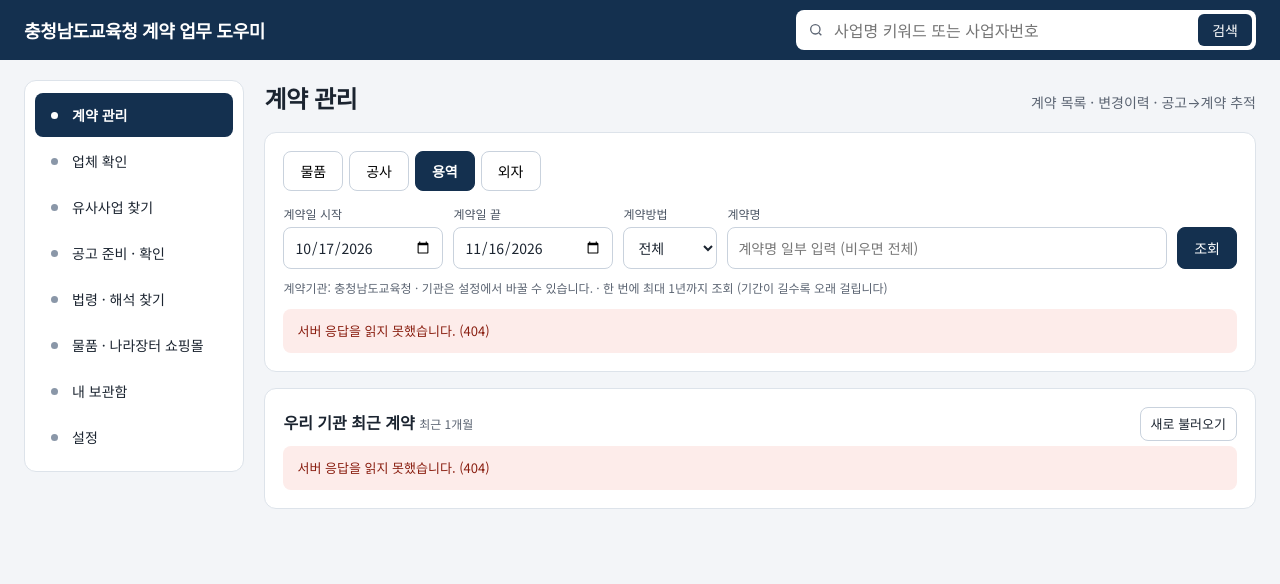
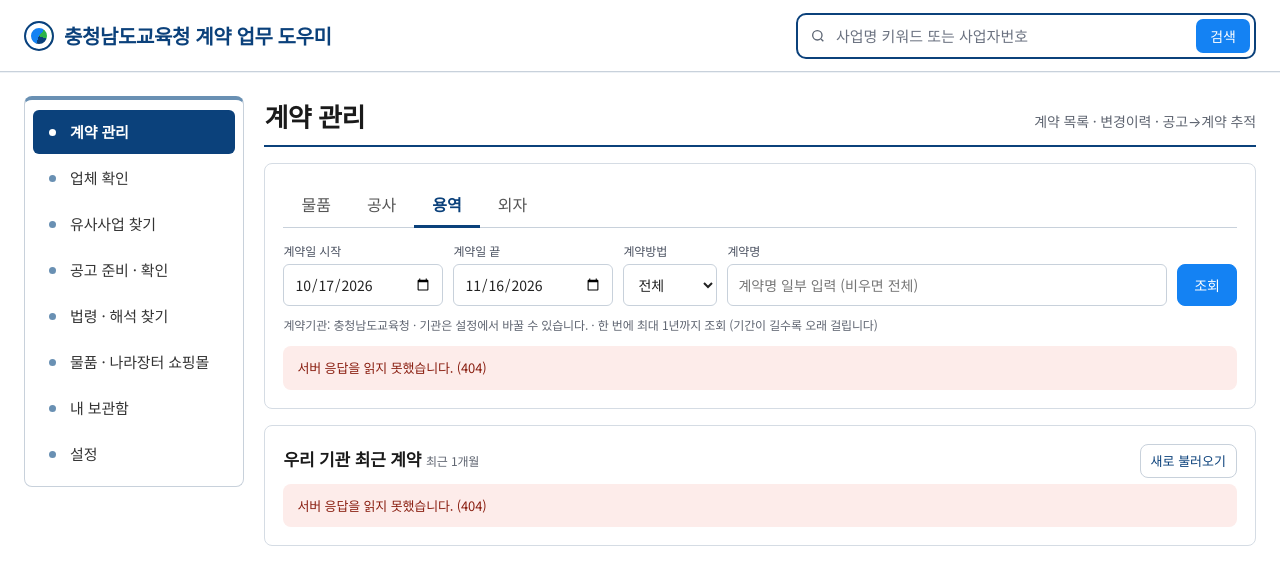
Before and after one commit to jdh8429-svg/cne-contract-helper, a website: page public/index.html in a window 1280 px wide. Drawn offline with Linux system fonts and the light colour scheme; no server answers.

Commit message:
디자인: 충청남도교육청 누리집 색 체계(남색 · 파랑 · 회청색), 흰 머리말, 밑줄형 탭, 표 상단 남색 선
Co-Authored-By: Claude Opus 5.5 <noreply@anthropic.com>
Claude-Session: https://claude.ai/code/session_01Qd1VoL2ytorAYpBxHgMp4S

```diff
--- a/public/style.css
+++ b/public/style.css
@@ -1,7 +1,8 @@
 :root{
-  --navy:#14304F; --navy-2:#1D4E89; --ink:#1B2430; --muted:#5B6472; --sub:#4A5463;
-  --line:#DDE3EA; --line-2:#EBEFF4; --field:#C9D2DD; --bg:#F3F5F8; --panel:#FFFFFF; --soft:#F9FAFC;
-  --blue-bg:#E6EEF8; --org-bg:#FDEBD8; --org:#8A4300; --red-bg:#FDECEA; --red:#8A1F11; --grn-bg:#E9F3EC; --grn:#1E5631; --gray-bg:#EEF1F5;
+  /* 충청남도교육청 누리집 색 체계: 남색(탭 · 테두리 버튼) · 파랑(강조 버튼) · 회청색(바로가기 판) */
+  --navy:#0B417B; --navy-2:#1062C4; --blue:#1482F3; --blue-d:#0B6ED6; --slate:#6990B3; --ink:#222222; --muted:#5E6470; --sub:#4A5160;
+  --line:#D5DCE4; --line-2:#E8ECF1; --field:#C8D1DB; --bg:#FFFFFF; --panel:#FFFFFF; --soft:#F5F8FB;
+  --blue-bg:#E8F2FE; --org-bg:#FDEBD8; --org:#8A4300; --red-bg:#FDECEA; --red:#8A1F11; --grn-bg:#E9F3EC; --grn:#1E5631; --gray-bg:#EEF1F5;
 }
 *{box-sizing:border-box}
 html,body{margin:0}
@@ -162,3 +163,49 @@ tr.hl td{background:#F2F6FB}
 .stat{padding:14px}
 .stat strong{display:block;font-size:20px;margin-top:4px}
 @media (max-width:640px){.result.prd{flex-wrap:wrap}.pimg{width:72px;height:72px}.pprice{width:100%;flex-direction:row;justify-content:space-between;align-items:center;text-align:left}.stats{grid-template-columns:repeat(2,minmax(0,1fr))}}
+
+
+/* ===== 충청남도교육청 누리집 스타일 (색 · 글꼴 · 모양만) ===== */
+body{background:var(--bg);letter-spacing:-.01em}
+.top{background:#fff;color:var(--ink);border-bottom:1px solid var(--field);box-shadow:0 1px 0 #EEF2F6;min-height:72px;padding:12px 24px}
+.brand{color:var(--navy);font-size:20px;font-weight:700;display:inline-flex;align-items:center;gap:10px}
+.brand::before{content:"";width:26px;height:26px;border-radius:50%;background:conic-gradient(from 200deg,var(--blue) 0 55%,#2DB34A 55% 75%,var(--navy) 75% 100%);box-shadow:inset 0 0 0 5px #fff;border:2px solid var(--navy)}
+.brand:hover{color:var(--navy)}
+.gsearch{border:2px solid var(--navy);border-radius:10px;height:46px;background:#fff}
+.gsearch input{font-size:15px}
+.gsearch input::placeholder{color:#6B7280}
+.gbtn{background:var(--blue);border-radius:7px;height:34px;font-weight:500}
+.gbtn:hover{background:var(--blue-d)}
+.layout{padding-top:24px}
+.side{border:1px solid var(--field);border-top:4px solid var(--slate);border-radius:8px;padding:8px}
+.side a{border-radius:6px;font-size:15px;color:#333}
+.side a:hover{background:var(--blue-bg);color:var(--navy)}
+.side a .dot{background:var(--slate)}
+.side a[aria-current="page"]{background:var(--navy);color:#fff}
+.pagehead{border-bottom:2px solid var(--navy);padding-bottom:10px}
+.pagehead h1{font-size:26px;color:#1A1A1A;font-weight:700}
+.card{border:1px solid var(--line);border-radius:8px}
+.card h2{color:#1A1A1A;font-size:17px;font-weight:700}
+.card h3{color:var(--navy)}
+/* 탭: 누리집 '공지사항 · 고시/공고' 처럼 밑줄형 */
+.tabs{gap:0;border-bottom:1px solid var(--field)}
+.tab,a.tab{border:0;border-bottom:3px solid transparent;border-radius:0;background:none;color:#555;font-size:16px;padding:0 18px;min-height:46px;margin-bottom:-1px}
+.tab:hover,a.tab:hover{color:var(--navy);background:none}
+.tab[aria-selected="true"],a.tab[aria-selected="true"],a.tab[aria-selected="true"]:hover{background:none;color:var(--navy);border-bottom-color:var(--navy);font-weight:700}
+/* 버튼: 강조는 파랑, 보조는 남색 테두리 */
+.btn{border-color:var(--field);color:var(--navy);border-radius:8px}
+.btn:hover{background:var(--blue-bg);border-color:var(--navy)}
+.btn.primary{background:var(--blue);border-color:var(--blue);color:#fff;font-weight:500}
+.btn.primary:hover{background:var(--blue-d);border-color:var(--blue-d)}
+.form input[type=text],.form input[type=search],.form input[type=date],.form select{border-color:var(--field);border-radius:6px}
+.form input:focus,.form select:focus,.gsearch:focus-within{outline:2px solid rgba(20,130,243,.35);outline-offset:1px}
+/* 표: 위쪽 남색 굵은 선 */
+table{border-top:2px solid var(--navy)}
+.tablewrap table, .card > table{border-top:2px solid var(--navy)}
+th{background:#F3F6FA;color:#333;font-weight:500}
+tr.hl td{background:#EEF5FE}
+.badge.blue{background:var(--blue-bg);color:#0B5CB5}
+.loading::before{border-top-color:var(--blue)}
+.steps button[aria-selected="true"]{background:var(--navy);border-color:var(--navy)}
+.steps button:hover{background:var(--blue-bg)}
+.winline{background:var(--soft);border:1px solid var(--line-2)}
```
